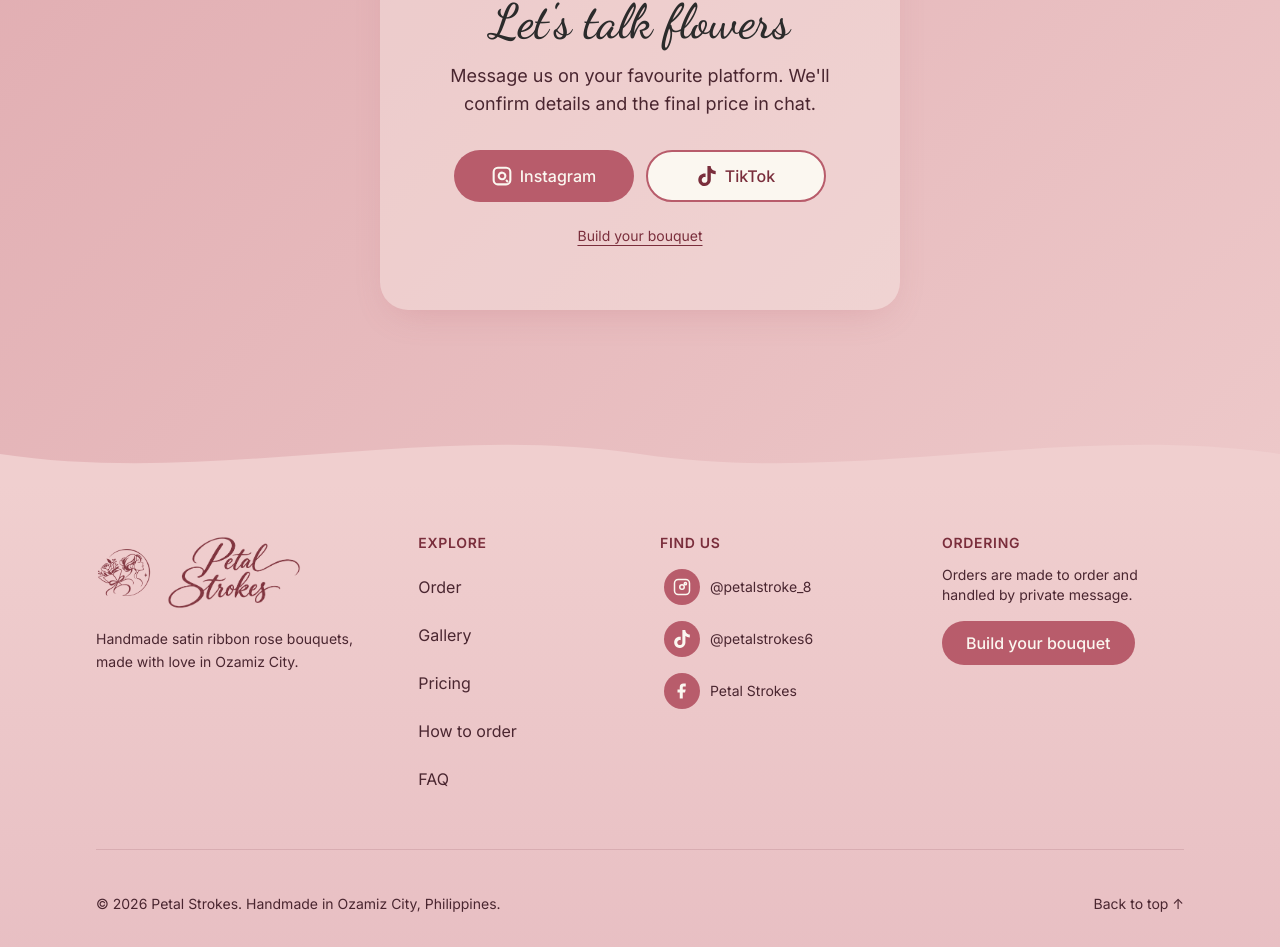
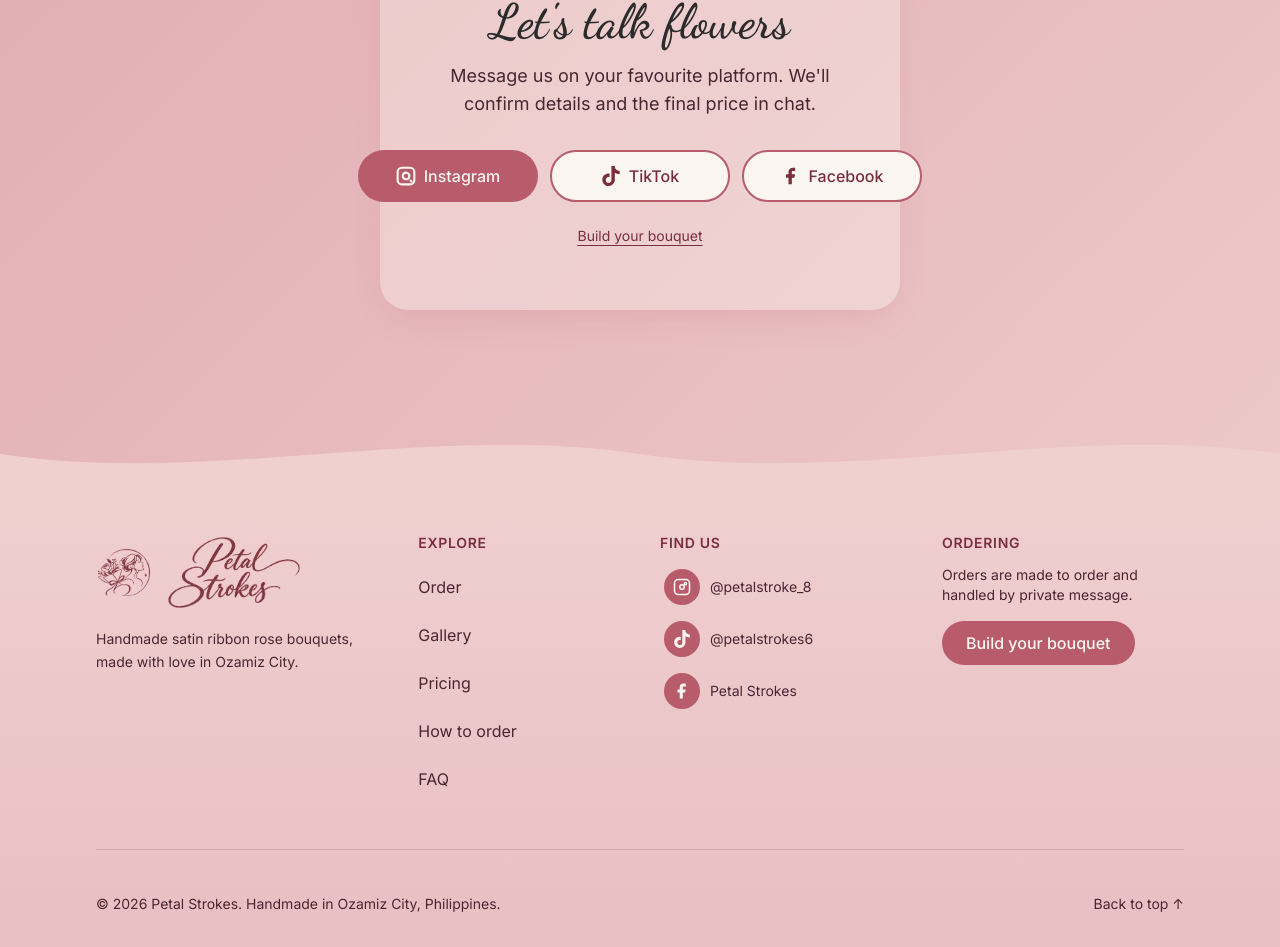
Before and after one commit to devwithdel/petal-strokes, a React (Vite) app: page / in a window 1280 px wide. Shown: the part 4821-5768 px from the top of the page. Built offline with nearby package versions, Linux system fonts and the light colour scheme.

Commit message:
Home CTA section: add Facebook button

```diff
--- a/src/pages/Home.jsx
+++ b/src/pages/Home.jsx
@@ -6,7 +6,7 @@ import { Toast } from '../components/ui/Toast'
 import { useToast } from '../hooks/useToast'
 import { useReveal } from '../hooks/useReveal'
 import { FAQ, SIZES, SITE, STORY_HIGHLIGHTS, story as STORY, TESTIMONIALS } from '../data/catalog'
-import { TikTokIcon } from '../components/ui/BrandIcons'
+import { FacebookIcon, TikTokIcon } from '../components/ui/BrandIcons'
 
 import { InquiryPanel } from '../components/InquiryPanel'
 
@@ -301,6 +301,16 @@ export default function Home() {
               <TikTokIcon size={20} />
               TikTok
             </a>
+            <a
+              href={SITE.facebook.url}
+              target="_blank"
+              rel="noopener noreferrer"
+              className="inline-flex w-full sm:w-auto h-[52px] min-w-[180px] items-center justify-center gap-2 rounded-full border-2 border-rose-deep bg-cream px-6 text-base font-medium text-rose-text transition hover:bg-rose-deep hover:text-cream focus-visible:ring-2 focus-visible:ring-rose-deep focus-visible:ring-offset-2"
+              aria-label={`Message Petal Strokes on Facebook, ${SITE.facebook.handle}`}
+            >
+              <FacebookIcon size={20} />
+              Facebook
+            </a>
           </div>
           <p className="mt-6 text-sm text-body">
             <a
```
